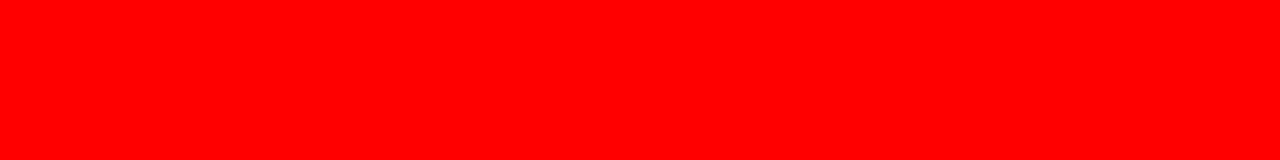
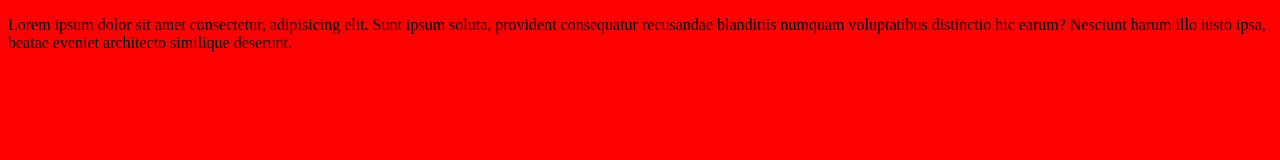
Before and after one commit to Svetlana378/Test, a plain HTML site: page index.html in a window 1280 px wide. Drawn offline with Linux system fonts and the light colour scheme.

Commit message:
Добавлен текст

```diff
--- a/index.html
+++ b/index.html
@@ -8,6 +8,6 @@
     <title>Document</title>
 </head>
 <body>
-
+    <p>Lorem ipsum dolor sit amet consectetur, adipisicing elit. Sunt ipsum soluta, provident consequatur recusandae blanditiis numquam voluptatibus distinctio hic earum? Nesciunt harum illo iusto ipsa, beatae eveniet architecto similique deserunt.</p>
 </body>
 </html>
```
